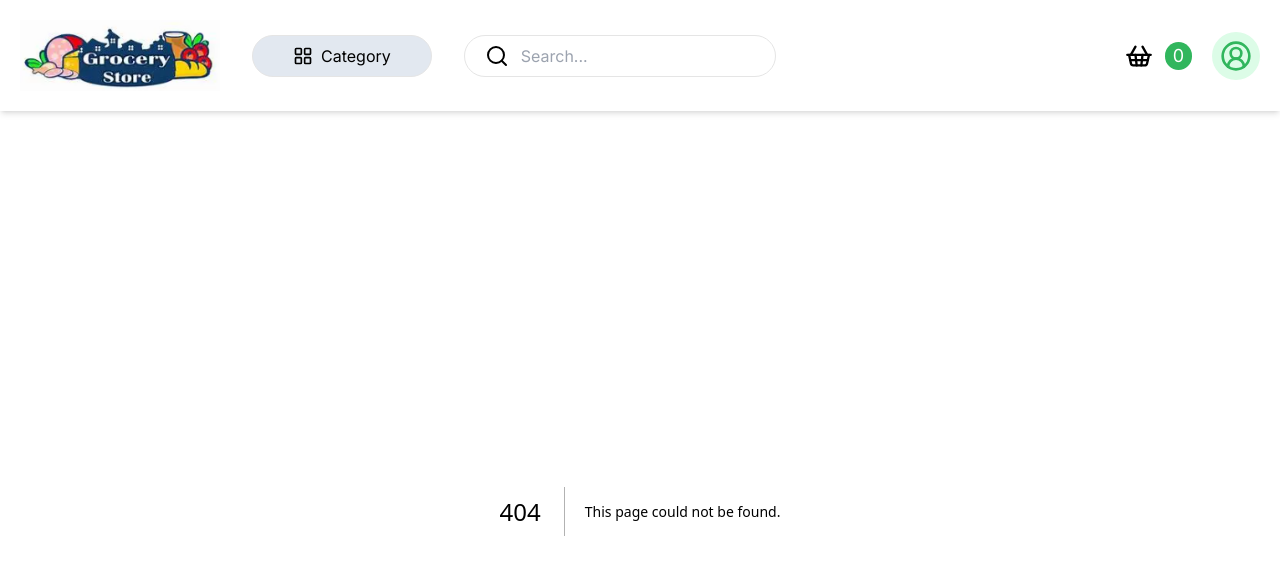
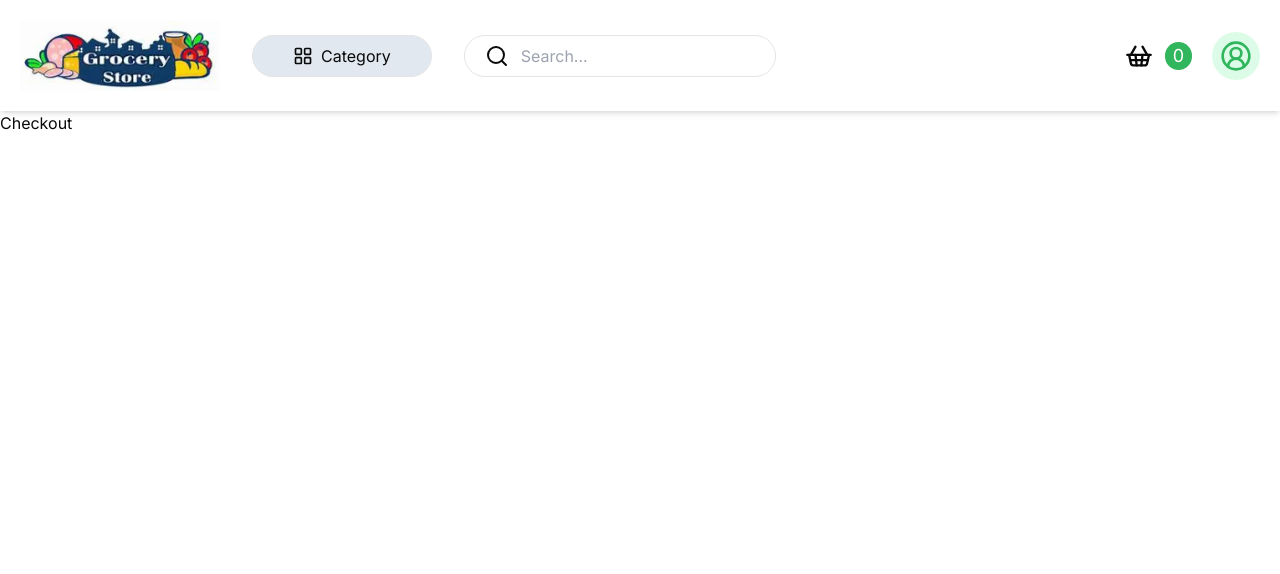
Before and after one commit to CodewithMK180105/Online-Grocery-Store-using-Next-JS, a Next.js app: page /checkout in a window 1280 px wide. Before the commit this address had no page. Shown: the top 574 px of the page. Built offline with nearby package versions, Linux system fonts and the light colour scheme.

Commit message:
checkout page started

```diff
--- /dev/null
+++ b/app/(routes)/checkout/page.tsx
@@ -0,0 +1,5 @@
+export default function Checkout(){
+    return(
+        <h1>Checkout</h1>
+    )
+}
--- a/app/_components/Header.tsx
+++ b/app/_components/Header.tsx
@@ -1,6 +1,12 @@
-"use client"
+"use client";
 import Image from "next/image";
-import { CircleUserRound, LayoutGrid, Search, ShoppingBag, ShoppingBasket } from "lucide-react";
+import {
+  CircleUserRound,
+  LayoutGrid,
+  Search,
+  ShoppingBag,
+  ShoppingBasket,
+} from "lucide-react";
 import { Button } from "@/components/ui/button";
 import foodCategory from "../_utils/GlobalApi";
 import {
@@ -10,51 +16,47 @@ import {
   DropdownMenuLabel,
   DropdownMenuSeparator,
   DropdownMenuTrigger,
-  } from "@/components/ui/dropdown-menu"
+} from "@/components/ui/dropdown-menu";
 import Link from "next/link";
 import { useEffect, useState, useContext } from "react";
 import {
   Sheet,
+  SheetClose,
   SheetContent,
   SheetDescription,
   SheetHeader,
   SheetTitle,
   SheetTrigger,
-  } from "@/components/ui/sheet"
+} from "@/components/ui/sheet";
 import CartItemList from "./cartItemList";
+import { CartContext } from "../context/cartContextProvider"; // Corrected the import path
+import  { useRouter } from "next/navigation";
 
-import { CartContext } from "../context/cartContextProvider"; // Corrected the import path
+export default function Header() {
+  const [isLogin, setIsLogin] = useState(true);
 
-
-
-
-export default function Header(){
-
-    const [isLogin,setIsLogin]=useState(true);
+  const router =useRouter();
 
   const cartContext = useContext(CartContext);
   if (!cartContext) {
     throw new Error("CartContext must be used within a CartContextProvider");
   }
-    const { cartItems } = cartContext;
+  const { cartItems, getTotalCartAmount } = cartContext;
 
-    const totalCartItem=(cartItems: Record<number, number>): number =>{
-        let total=0;
-        for(const i in cartItems){
-            if(cartItems[i]==0) continue;
+  const totalCartItem = (cartItems: Record<number, number>): number => {
+    let total = 0;
+    for (const i in cartItems) {
+      if (cartItems[i] == 0) continue;
       else total++;
     }
     return total;
-    }
+  };
 
-    return(
+
+  return (
     <div className="p-5 shadow-md flex justify-between">
       <div className="flex items-center gap-8">
-                <Image src='/logo.png'
-                    alt="logo"
-                    width={200}
-                    height={100}
-                />
+        <Image src="/logo.png" alt="logo" width={200} height={100} />
         <DropdownMenu>
           <DropdownMenuTrigger asChild>
             <h2 className="hidden md:flex gap-2 items-center border rounded-full p-2 px-10 bg-slate-200 cursor-pointer">
@@ -64,14 +66,13 @@ export default function Header(){
           <DropdownMenuContent>
             <DropdownMenuLabel>Browse Category</DropdownMenuLabel>
             <DropdownMenuSeparator />
-                        {foodCategory.map((category,index)=>(
-                            <Link href={'/productCategory/'+category.category}>
-                                <DropdownMenuItem className="flex gap-4 items-center cursor-pointer" key={index}>
-                                    <Image
-                                        src={category.image}
-                                        alt="item-logo"
-                                        width={40}
-                                    />
+            {foodCategory.map((category, index) => (
+              <Link href={"/productCategory/" + category.category}>
+                <DropdownMenuItem
+                  className="flex gap-4 items-center cursor-pointer"
+                  key={index}
+                >
+                  <Image src={category.image} alt="item-logo" width={40} />
                   <h2 className="text-lg">{category.category}</h2>
                 </DropdownMenuItem>
               </Link>
@@ -81,38 +82,55 @@ export default function Header(){
 
         <div className="lg:flex gap-3 items-center border rounded-full p-2 px-5 hidden">
           <Search />
-                    <input type="text"
-                        name="" id=""
+          <input
+            type="text"
+            name=""
+            id=""
             placeholder="Search..."
             className="outline-none"
           />
         </div>
       </div>
       <div className="flex gap-5 items-center">
-
-
         <Sheet>
           <SheetTrigger>
-                <h2 className="flex items-center text-lg"> <ShoppingBasket className="h-7 w-7 mr-3"/>
-                    <span className="bg-primary text-white px-2 rounded-full">{totalCartItem(cartItems)}</span>
+            <h2 className="flex items-center text-lg">
+              {" "}
+              <ShoppingBasket className="h-7 w-7 mr-3" />
+              <span className="bg-primary text-white px-2 rounded-full">
+                {totalCartItem(cartItems)}
+              </span>
             </h2>
           </SheetTrigger>
           <SheetContent>
             <SheetHeader>
-                    <SheetTitle className="bg-primary text-white font-bold text-lg p-2">My Cart</SheetTitle>
+              <SheetTitle className="bg-primary text-white font-bold text-lg p-2 text-center">
+                My Cart
+              </SheetTitle>
               <SheetDescription>
                 <CartItemList cartItems={cartItems} />
               </SheetDescription>
             </SheetHeader>
+            <SheetClose asChild>
+              <div className="absolute w-[90%] bottom-6 flex flex-col">
+                <h2 className="text-lg font-bold flex justify-between">
+                  Subtotal <span>${getTotalCartAmount()}</span>
+                </h2>
+                <Button onClick={()=>{router.push('/checkout')}}>Checkout</Button>
+              </div>
+            </SheetClose>
           </SheetContent>
         </Sheet>
 
-                {!isLogin?
-                <Link href={'/create-account'}>
+        {!isLogin ? (
+          <Link href={"/create-account"}>
             <Button>Login</Button>
-                </Link>:
+          </Link>
+        ) : (
           <DropdownMenu>
-                    <DropdownMenuTrigger><CircleUserRound className="w-12 h-12 bg-green-100 text-primary p-2 rounded-full cursor-pointer" /></DropdownMenuTrigger>
+            <DropdownMenuTrigger>
+              <CircleUserRound className="w-12 h-12 bg-green-100 text-primary p-2 rounded-full cursor-pointer" />
+            </DropdownMenuTrigger>
             <DropdownMenuContent>
               <DropdownMenuLabel>My Account</DropdownMenuLabel>
               <DropdownMenuSeparator />
@@ -121,8 +139,8 @@ export default function Header(){
               <DropdownMenuItem>Log Out</DropdownMenuItem>
             </DropdownMenuContent>
           </DropdownMenu>
-                  }
+        )}
       </div>
     </div>
-    )
+  );
 }
--- a/app/_components/cartItemList.tsx
+++ b/app/_components/cartItemList.tsx
@@ -1,7 +1,6 @@
 import { TrashIcon } from "lucide-react";
 import productItems from "../_utils/productItems";
 import Image from "next/image";
-import { Button } from "@/components/ui/button";
 import { useContext } from "react";
 import { CartContext } from "../context/cartContextProvider";
 
@@ -12,11 +11,11 @@ export default function CartItemList({ cartItems }: { cartItems: Record<number,
     if (!cartContext) {
         return <div>Error: CartContext not found</div>; // Handle case where context is not available
     }
-    const {getTotalCartAmount}=cartContext;
+    const {removeFromCart}=cartContext;
 
     return (
         <>
-            <div>
+            <div className="h-[75vh] overflow-auto hide-scrollbar">
                 {Object.entries(cartItems)
                     .filter(([productId, quantity]) => quantity > 0) // Filter items with quantity > 0
                     .map(([productId, quantity], index) => {
@@ -46,16 +45,13 @@ export default function CartItemList({ cartItems }: { cartItems: Record<number,
                                         <h2 className="text-lg font-bold">${product.sellingPrice} X {cartItems[Number(productId)]}</h2>
                                     </div>
                                 </div>
-                                <TrashIcon className="cursor-pointer" />
+                                <TrashIcon className="cursor-pointer" onClick={()=>removeFromCart(product.id)} />
                             </div>
                         );
                     })}
             </div>
 
-            <div className="absolute w-[90%] bottom-6 flex flex-col">
-                <h2 className="text-lg font-bold flex justify-between">Subtotal <span>${getTotalCartAmount()}</span></h2>
-                <Button>View Cart</Button>
-            </div>
+
         </>
     );
 }
--- a/app/context/cartContextProvider.tsx
+++ b/app/context/cartContextProvider.tsx
@@ -43,7 +43,7 @@ const CartContextProvider = ({ children }: any) => {
         console.log(cartItems);
         // alert("Item Removed Successfully")
         toast({
-            description: "Item added Successfully",
+            description: "1 - Item removed Successfully",
         })
     }
 
@@ -58,7 +58,6 @@ const CartContextProvider = ({ children }: any) => {
                 }
             }
         }
-        console.log(totalAmount);
 
         return totalAmount;
     }
--- a/tailwind.config.ts
+++ b/tailwind.config.ts
@@ -74,7 +74,21 @@ const config = {
       },
     },
   },
-  plugins: [require("tailwindcss-animate")],
+  plugins: [
+    require("tailwindcss-animate"),
+    function ({ addUtilities }: { addUtilities: (utilities: Record<string, any>) => void }) {
+      addUtilities({
+        ".hide-scrollbar": {
+          /* Hide scrollbar for WebKit browsers (Chrome, Safari) */
+          "-ms-overflow-style": "none", /* Internet Explorer 10+ */
+          "scrollbar-width": "none", /* Firefox */
+        },
+        ".hide-scrollbar::-webkit-scrollbar": {
+          display: "none", /* Hide scrollbar for WebKit browsers */
+        },
+      });
+    },
+  ],
 } satisfies Config
 
 export default config
```
Lines whose indentation alone changed are shown as unchanged.
